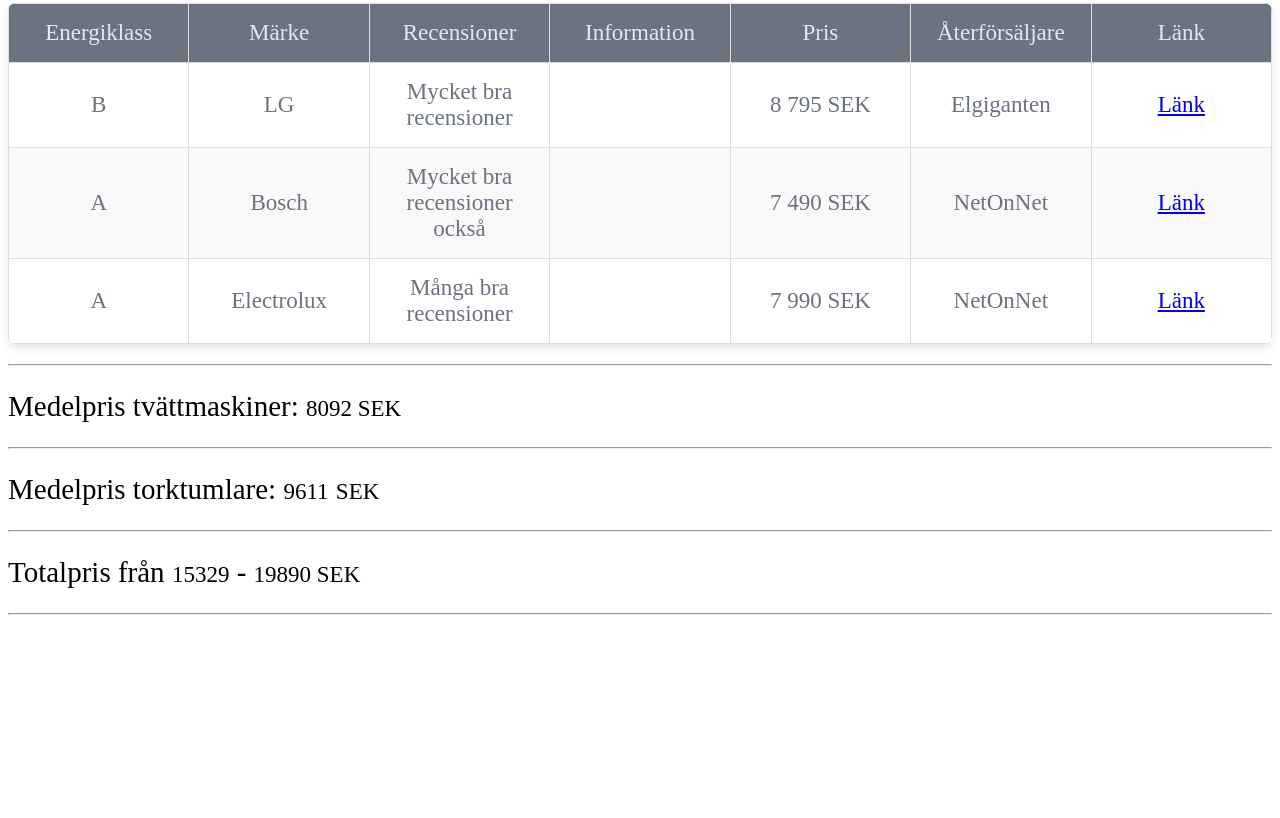
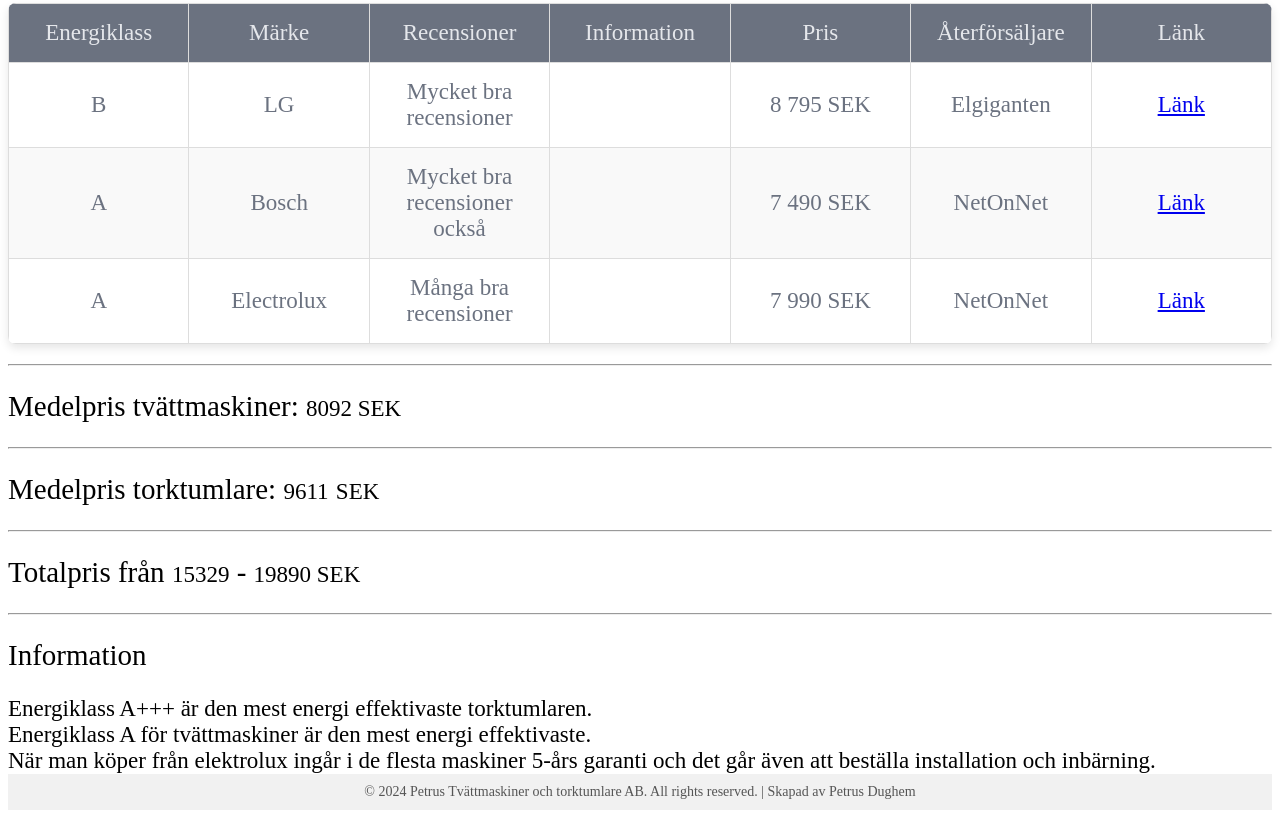
Before and after one commit to tryCode91/Washing-Mashine, a plain HTML site: page index.html in a window 1280 px wide. Shown: the part 564-1382 px from the top of the page. Before the commit the page ends 1191 px from the top, so only its background shows below. Drawn offline with Linux system fonts and the light colour scheme.

Commit message:
Update index.html

```diff
--- a/index.html
+++ b/index.html
@@ -53,9 +53,15 @@
         h2{
             font-size:29px;
         }
-
+        footer {
+            background-color: #f1f1f1;
+            text-align: center;
+            padding: 10px 0;
+            font-size: 14px;
+            color: #555;
+        }
     </style>
-    <title>Styled Table</title>
+    <title>Bästa Tvättmaskiner och torktumlare</title>
 </head>
 <body>
 <h1>TORKTUMLARE</h1>
@@ -158,7 +164,17 @@
     <h2>Totalpris från <b id="totalMin"></b> - <b id="totalMax"></b><small> SEK</small></h2>
 </div>
 <hr>
+<div>
+    <h2>Information</h2>
+    Energiklass A+++ är den mest energi effektivaste torktumlaren.<br/>
+    Energiklass A för tvättmaskiner är den mest energi effektivaste.<br/>
+    När man köper från elektrolux ingår i de flesta maskiner 5-års garanti och det går även att beställa installation och inbärning.
+</div>
 
+
+<footer>
+    &copy; 2024 Petrus Tvättmaskiner och torktumlare AB. All rights reserved. | Skapad av Petrus Dughem
+</footer>
 <script>
 
 //calculate median price and average price and max and min total sum
```
